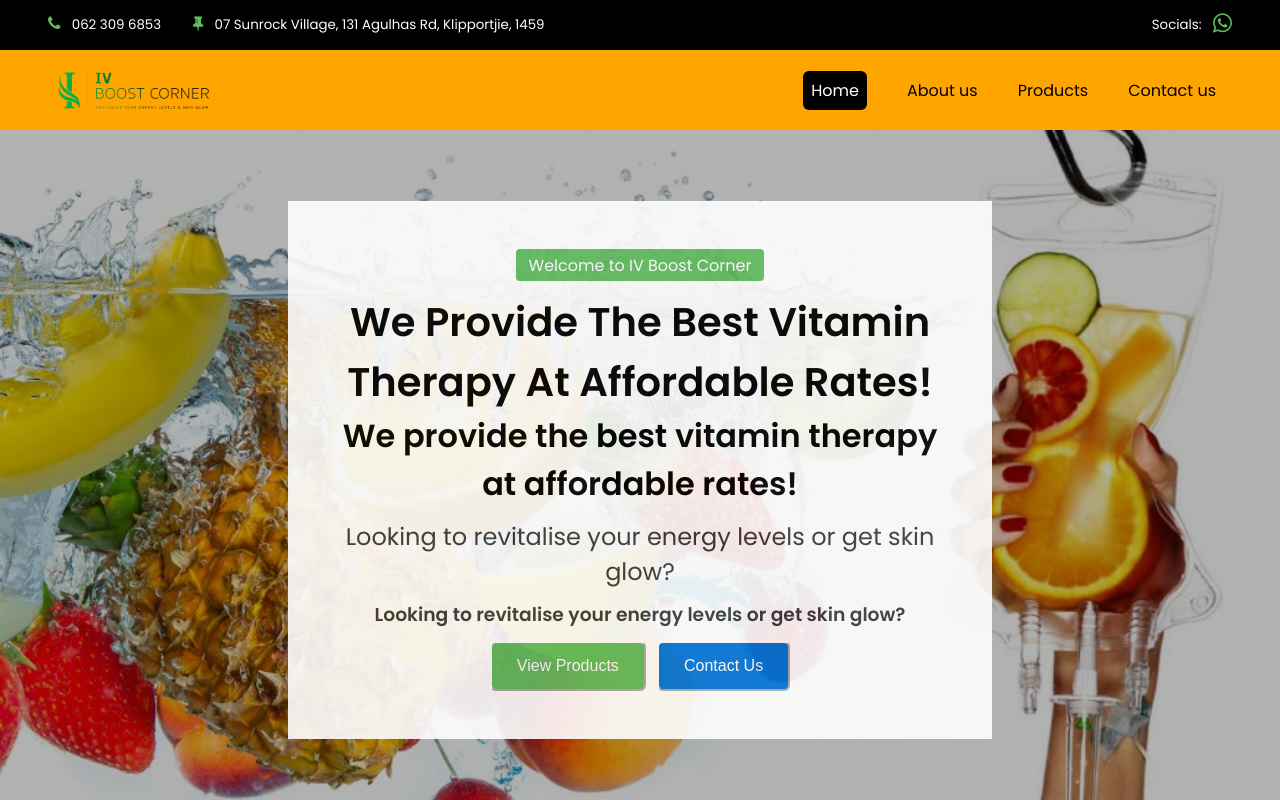
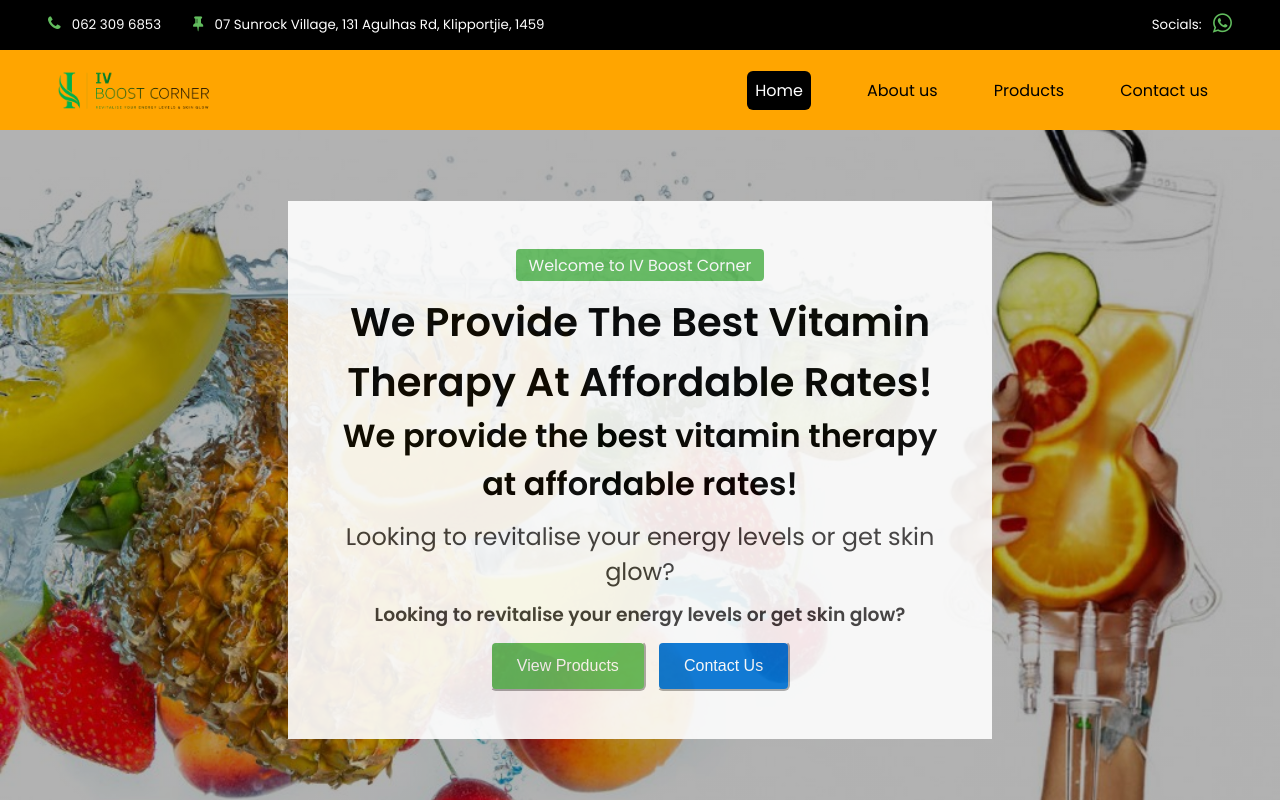
Before and after one commit to siyabongahlongwane/iv-boost-corner, a React (Vite) app: page / in a window 1280 px wide. Built offline with nearby package versions, Linux system fonts and the light colour scheme.

Commit message:
Fixed styling typos

```diff
--- a/src/index.scss
+++ b/src/index.scss
@@ -36,16 +36,16 @@ body {
       width: 170px;
     }
 
-    .nav-links>ul {
+    .nav-links ul {
       gap: 2.5em;
       padding: 0 1em;
 
-      li>a {
+      li a {
         text-decoration: none;
       }
     }
 
-    .nav-links>ul>li:hover {
+    .nav-links ul li:hover {
       transition: ease-in-out .35s;
       cursor: pointer;
     }
@@ -264,7 +264,7 @@ body,
 }
 
 
-.nav-links>ul, .remove-list-styles {
+.nav-links ul, .remove-list-styles {
   list-style: none;
   padding: 0;
 }
--- a/src/reponsiveness.scss
+++ b/src/reponsiveness.scss
@@ -91,7 +91,7 @@
 }
 
 @media (min-width: 600px) {
-    .desktop-menu-wrapper .active, .nav-links>ul>li > {
+    .desktop-menu-wrapper .active, .nav-links ul li {
         padding: 0.5em;
     }
 
```
